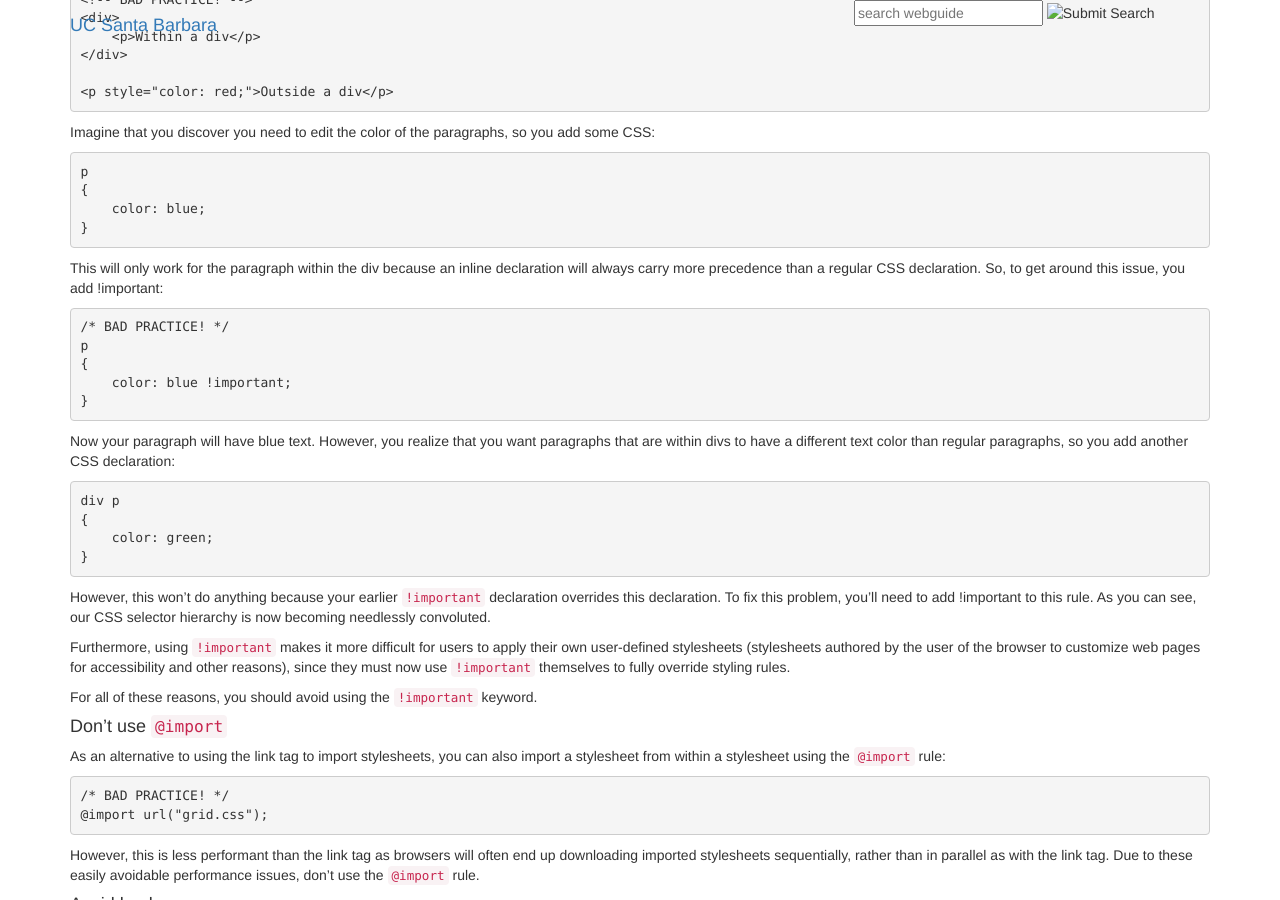
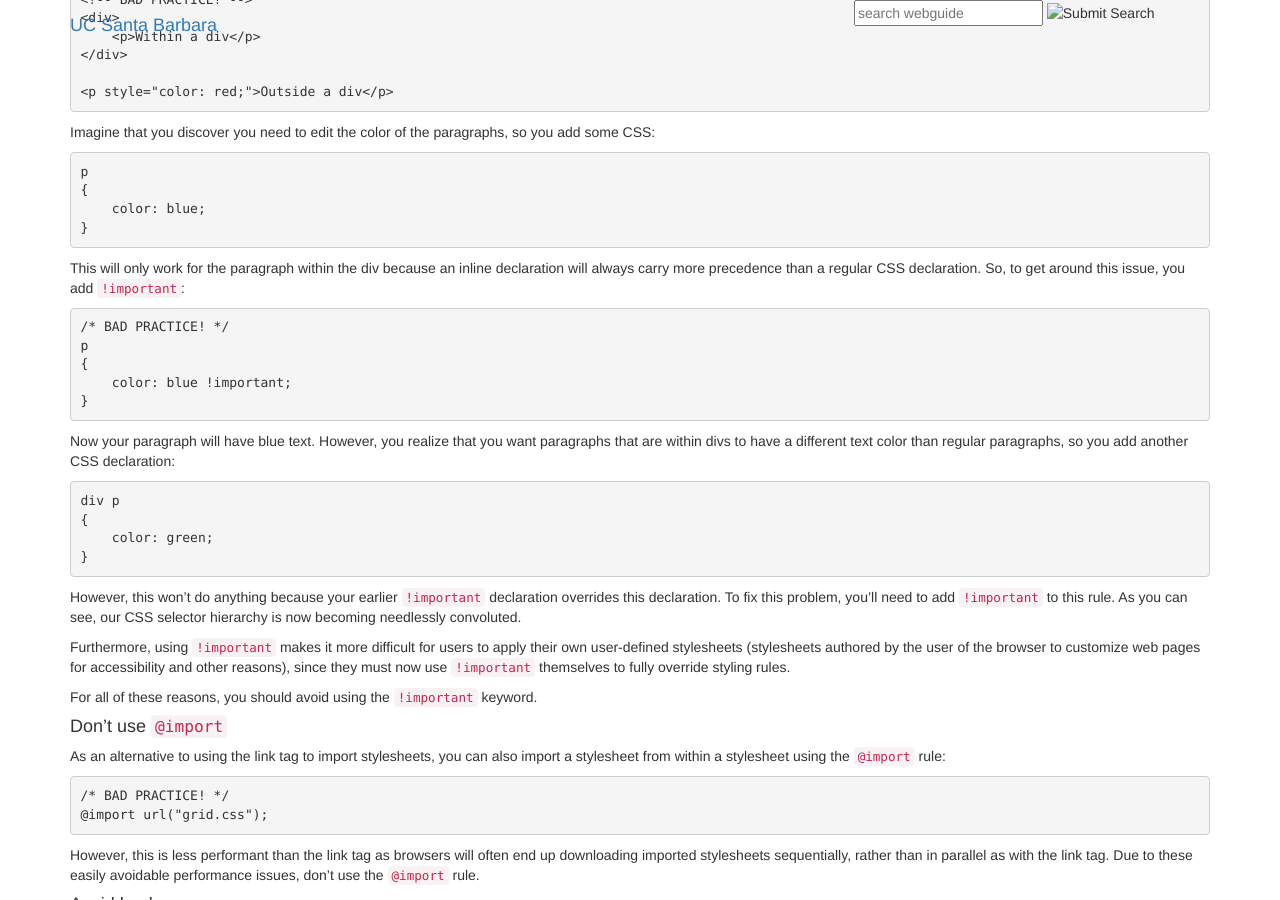
Before and after one commit to ucsb/webguide, a Jekyll site: the page built from css.md, in a window 1280 px wide and 900 px high, scrolled down 1865 px. Built offline with Jekyll 4.4.1, drawn with Linux system fonts in a browser that asks for light colours; nearby versions of some CDN libraries; library files that are not in the unit come from our copies; some of the changed text lies outside the part shown.

````diff
--- a/css.md
+++ b/css.md
@@ -66,8 +66,8 @@ This long rule declaration can be rewritten as:
 }
 ```
 
-Also note the use of the shortened hex code (#FFF instead of #FFFFFF) and the
-shortened zero pixel dimensions (0 instead of 0px).
+Also note the use of the shortened hex code (`#FFF` instead of `#FFFFFF`) and the
+shortened zero pixel dimensions (`0` instead of `0px`).
 
 #### Always use external stylesheets
 
@@ -141,7 +141,7 @@ p
 
 This will only work for the paragraph within the div because an inline
 declaration will always carry more precedence than a regular CSS declaration.
-So, to get around this issue, you add !important:
+So, to get around this issue, you add `!important`:
 
 ```css
 /* BAD PRACTICE! */
@@ -163,7 +163,7 @@ div p
 ```
 
 However, this won't do anything because your earlier `!important` declaration
-overrides this declaration. To fix this problem, you'll need to add !important
+overrides this declaration. To fix this problem, you'll need to add `!important`
 to this rule. As you can see, our CSS selector hierarchy is now becoming
 needlessly convoluted.
 
@@ -253,9 +253,9 @@ meaning:
 ```
 
 Imagine in the above example that you later decide all of the elements that
-have been marked with the class red (such as error messages, etc.), should
+have been marked with the class `.red` (such as error messages, etc.), should
 now be a different color. Also, imagine you later realize that the div marked
-with the ID #div1 should now be a form element instead.
+with the ID `#div1` should now be a form element instead.
 
 Instead, use CSS names that are semantically meaningful to the content:
 
@@ -319,7 +319,7 @@ adhere to the W3C specification.
 
 Thus, there have been cases in which both the vendor-specific and the "proper"
 form have both worked in the same browser, but with different behavior
-(border-radius and -webkit-border-radius in Webkit, for example). By listing
+(`border-radius` and `-webkit-border-radius` in Webkit, for example). By listing
 the "proper" form last, you ensure that you are always overriding any
 alternate, vendor-specific behavior with the behavior outlined in the CSS
 specification.
````
